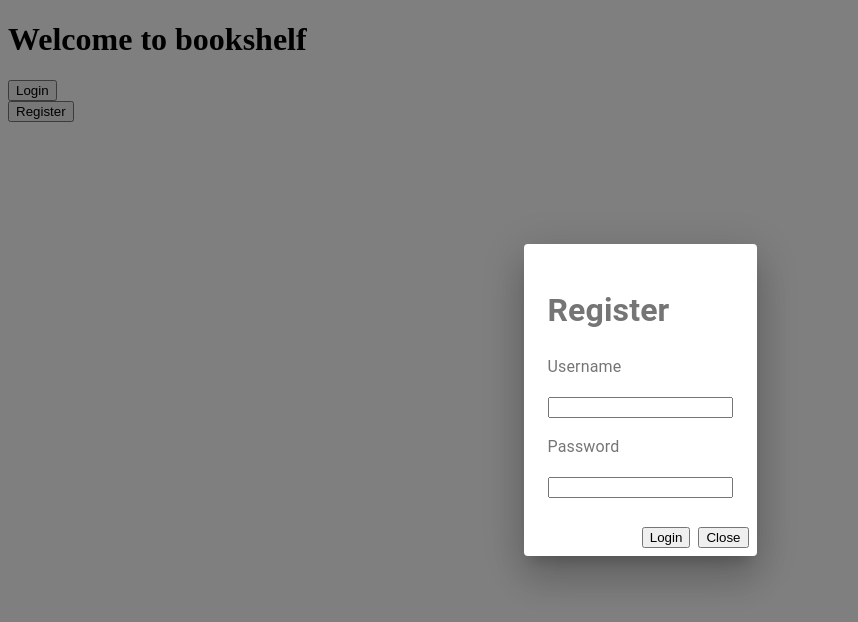
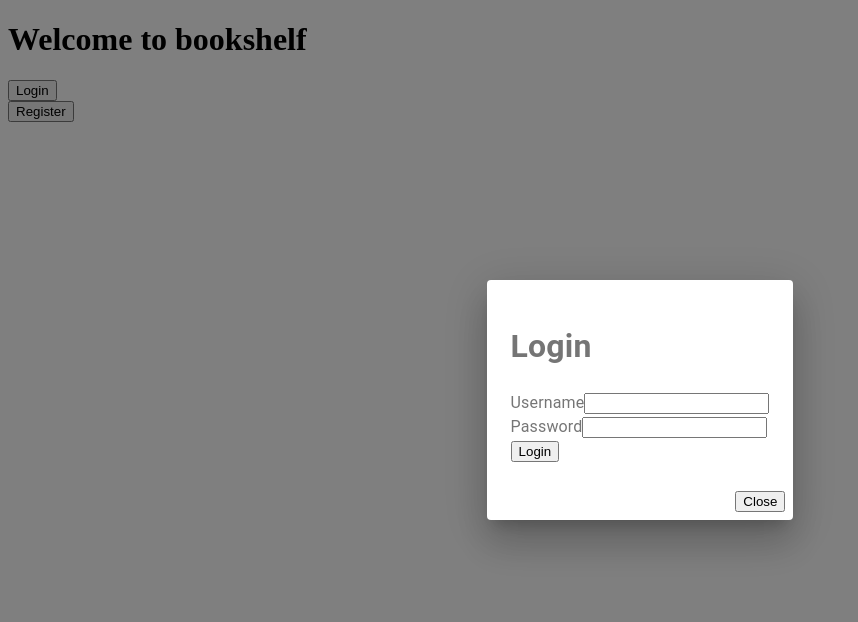
Before and after one commit to Efury1/Bookshelf, a React (Create React App) app: page / in a window 1280 px wide. Both pictures are taken after a click on the button "Login". Shown: the top 622 px of the page, without its empty margins (0-858 px from the left). Built offline with nearby package versions, Linux system fonts and the light colour scheme.

Commit message:
Login Form fucntion

```diff
--- a/src/components/auth/Login.js
+++ b/src/components/auth/Login.js
@@ -4,26 +4,6 @@ import ReactDOM from 'react-dom'
 import MyDialog from './MyDialog.js'
 import MyRegister from './MyRegister.js'
 
-
-function LoginForm({onSubmit, buttonText}) {
-  function handleSubmit(event) {
-    event.preventDefault()
-  }
-
-  return(
-    <form onSubmit={handleSubmit}>
-    <div>
-      <label>Username</label>
-      <input id="username" type="text"/>
-    </div>
-      <label>Password</label>
-      <input id="password" type="password"/>
-    <div>
-      <button type="submit">{buttonText}></button>
-    </div>
-  </form>
-  )
-}
 
 export default class Login extends Component {
   render() {
--- a/src/components/auth/MyDialog.js
+++ b/src/components/auth/MyDialog.js
@@ -6,8 +6,39 @@ import DialogActions from "@material-ui/core/DialogActions";
 import DialogContent from "@material-ui/core/DialogContent";
 import Button from "@material-ui/core/Button";
 
+
+function LoginForm({onSubmit, buttonText}) {
+  function handleSubmit(event) {
+    event.preventDefault()
+    const {username, password} = event.target.elements
+    onSubmit({
+      username: username.value,
+      password: password.value,
+    })
+  }
+
+  return(
+    <form onSubmit={handleSubmit}>
+    <h1>Login</h1>
+    <div>
+      <label>Username</label>
+      <input id="username" type="text"/>
+    </div>
+      <label>Password</label>
+      <input id="password" type="password"/>
+    <div>
+      <button type="submit">{buttonText}</button>
+    </div>
+  </form>
+  )
+}
+
 //Comment
 export default function App() {
+
+  function login(formData) {
+    console.log('login', formData)
+  }
 
   const [openModal, setOpenModal] = React.useState('none');
   const [inputValue, setInputValue] = React.useState("");
@@ -19,22 +50,11 @@ export default function App() {
         <DialogContent>
           <DialogContentText>
           <div className="login-wrapper">
-            <h1>Register</h1>
-              <form>
-                <label>
-                  <p>Username</p>
-                    <input type="text" />
-                </label>
-                <label>
-                  <p>Password</p>
-                  <input type="password" />
-                </label>
-            </form>
+            <LoginForm onSubmit={login} buttonText="Login"></LoginForm>
           </div>
           </DialogContentText>
         </DialogContent>
        <DialogActions>
-         <button onClick={() => setOpenModal('none') === 'login'}>Login</button>
          <button onClick={() => setOpenModal('none') === 'login'}>Close</button>
        </DialogActions>
      </Dialog>
```
